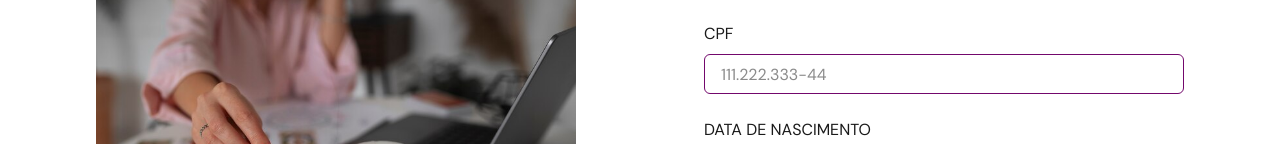
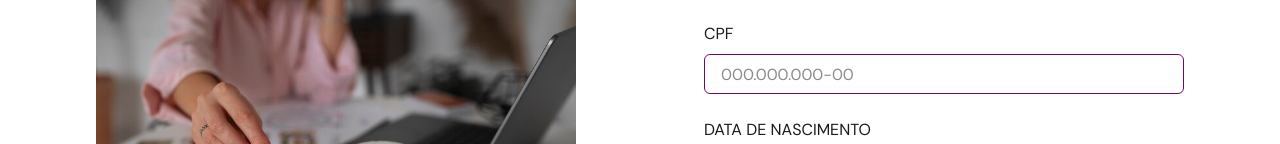
Before and after one commit to liviadpinheiro/tcc-app, a Next.js app: page /cadastrar in a window 1280 px wide. Shown: the part 394-538 px from the top of the page. Built offline with nearby package versions, Linux system fonts and the light colour scheme; a web font is replaced by a local one.

Commit message:
feat: sign up integration with backend

```diff
--- a/src/components/Atom/Input/Input.tsx
+++ b/src/components/Atom/Input/Input.tsx
@@ -6,31 +6,45 @@ import {
   InputGroup,
   InputRightElement,
   InputLeftElement,
+  FormControlProps,
+  FormHelperText,
 } from '@chakra-ui/react'
-import { ReactNode } from 'react'
+import React, { ReactNode } from 'react'
+import ReactInputMask from 'react-input-mask'
 
 export interface InputProps extends ChakraInputProps {
   label?: string
-  placeholder?: string
   rightElement?: ReactNode
   leftElement?: ReactNode
   labelVariant?: 'bgDark' | 'bgLight'
+  controlProps?: FormControlProps
+  mask?: string | (string | RegExp)[]
+  errorText?: string
 }
 
 export const Input = ({
   label,
-  placeholder,
   labelVariant,
   leftElement,
   rightElement,
+  controlProps,
+  errorText,
+  mask,
   ...props
 }: InputProps) => {
   return (
-    <FormControl>
+    <FormControl isInvalid={Boolean(errorText)} {...controlProps}>
       <FormLabel variant={labelVariant}>{label}</FormLabel>
-      <InputGroup>
+      <InputGroup flexDir={'column'}>
         {leftElement && <InputLeftElement>{leftElement}</InputLeftElement>}
-        <ChakraInput placeholder={placeholder} {...props} />
+          {mask ? (
+            <ReactInputMask mask={mask} {...props}>
+              {(inputProps: InputProps) => <ChakraInput {...inputProps} />}
+            </ReactInputMask>
+          ) : (
+            <ChakraInput {...props} />
+          )}
+        {errorText && <FormHelperText color={'red.500'}>{errorText}</FormHelperText>}
         {rightElement && <InputRightElement>{rightElement}</InputRightElement>}
       </InputGroup>
     </FormControl>
--- a/src/pages/cadastrar.tsx
+++ b/src/pages/cadastrar.tsx
@@ -1,4 +1,4 @@
-import { Flex, SimpleGrid, Text, Img } from '@chakra-ui/react'
+import { Flex, SimpleGrid, Text, Img, useToast } from '@chakra-ui/react'
 import MainTemplate from '../components/Template/MainTemplate'
 import Head from 'next/head'
 import { useRouter } from 'next/router'
@@ -10,14 +10,77 @@ import { useState } from 'react'
 import { CustomShowIcon } from '../../public/icons/show'
 import Link from 'next/link'
 import { Button } from '../components/Atom/Button'
+import * as yup from "yup"
+import { CreateUserDTO } from 'src/interfaces/create-user.dto'
+import { useFormik } from 'formik'
+import { createUser } from 'src/service/user.service'
+
+const validationSchema = yup.object().shape({
+  fullName: yup.string().required("O nome é obrigatório"),
+  email: yup.string().email("E-mail inválido").required("O e-mail é obrigatório"),
+  confirmEmail: yup.string()
+    .oneOf([yup.ref('email'), undefined], 'Os emails devem corresponder')
+    .required("A confirmação de email é obrigatória"),
+  birthdate: yup.date()
+    .max(new Date(), "A data de nascimento não pode ser no futuro")
+    .required("A data de nascimento é obrigatória"),
+  cpf: yup.string().length(14, "O CPF deve ter 11 números").required("O CPF é obrigatório"),
+  password: yup.string().min(8, "A senha deve ter pelo menos 8 caracteres").required("A senha é obrigatória"),
+  confirmPassword: yup.string()
+    .oneOf([yup.ref('password'), undefined], 'As senhas devem corresponder')
+    .required("A confirmação de senha é obrigatória"),
+})
 
 const LogIn: NextPage = () => {
+  const router = useRouter()
+  const toast = useToast()
+
+  const [isLoading, setIsLoading] = useState(false);
   const [showPass, setShowPass] = useState(false)
   const [showConfPass, setShowConfPass] = useState(false)
   const handleClickPass = () => setShowPass(!showPass)
   const handleClickConfPass = () => setShowConfPass(!showConfPass)
 
-  const { pathname } = useRouter()
+  const formik = useFormik({
+    initialValues: {
+      fullName: '',
+      email: '',
+      confirmEmail: '',
+      birthdate: undefined,
+      cpf: '',
+      password: '',
+      confirmPassword: '',
+    },
+    validationSchema,
+    onSubmit: async (values: CreateUserDTO) => {
+      setIsLoading(true)
+      try {
+        await createUser(values)
+
+        toast({
+          title: 'Cadastro realizado.',
+          description: "Você será redirecionado para a página de login.",
+          status: 'success',
+          duration: 3000,
+          isClosable: true,
+        })
+
+        setTimeout(() => {
+          router.push('/entrar');
+        }, 3100);
+      } catch (error) {
+        toast({
+          title: "Erro!",
+          description: error.message,
+          status: "error",
+          duration: 3000,
+          isClosable: true,
+        });
+
+        setIsLoading(false)
+      }
+    },
+  });
 
   return (
     <Flex>
@@ -29,7 +92,7 @@ const LogIn: NextPage = () => {
         />
         <link rel="icon" href="/favicon.ico" />
       </Head>
-      <MainTemplate pathname={pathname} navbarVariant={NAVBAR_VARIANT.default}>
+      <MainTemplate pathname={router.pathname} navbarVariant={NAVBAR_VARIANT.default}>
         <SimpleGrid
           columns={[1, 1, 2, 2]}
           alignItems={'center'}
@@ -57,38 +120,48 @@ const LogIn: NextPage = () => {
               rounded={'8px'}
             />
           </Flex>
+          <form onSubmit={formik.handleSubmit}>
             <Flex flexDir={'column'} gap={'24px'}>
               <Input
                 label={'Nome completo'}
                 placeholder={'Maria Silva'}
                 labelVariant={'bgLight'}
                 variant={'outline'}
+                errorText={formik.touched.fullName ? formik.errors.fullName : undefined}
+                {...formik.getFieldProps("fullName")}
               />
               <Input
                 label={'e-mail'}
                 placeholder={'maria@silva.com'}
                 labelVariant={'bgLight'}
                 variant={'outline'}
-              type={'email'}
+                errorText={formik.touched.email  ? formik.errors.email : undefined}
+                {...formik.getFieldProps("email")}
               />
               <Input
                 label={'confirmar e-mail'}
                 placeholder={'maria@silva.com'}
                 labelVariant={'bgLight'}
                 variant={'outline'}
-              type={'email'}
+                errorText={formik.touched.confirmEmail  ? formik.errors.confirmEmail : undefined}
+                {...formik.getFieldProps("confirmEmail")}
               />
               <Input
                 label={'cpf'}
-              placeholder={'111.222.333-44'}
+                placeholder={'000.000.000-00'}
                 labelVariant={'bgLight'}
                 variant={'outline'}
+                mask={'999.999.999-99'}
+                errorText={formik.touched.cpf  ? formik.errors.cpf : undefined}
+                {...formik.getFieldProps("cpf")}
               />
               <Input
                 label={'Data de nascimento'}
                 labelVariant={'bgLight'}
                 type={'date'}
                 variant={'outline'}
+                errorText={formik.touched.birthdate  ? formik.errors.birthdate : undefined}
+                {...formik.getFieldProps("birthdate")}
               />
               <Input
                 label={'senha'}
@@ -101,6 +174,8 @@ const LogIn: NextPage = () => {
                   </Flex>
                 }
                 type={showPass ? 'text' : 'password'}
+                errorText={formik.touched.password  ? formik.errors.password : undefined}
+                {...formik.getFieldProps("password")}
               />
               <Input
                 label={'confirmar senha'}
@@ -113,13 +188,13 @@ const LogIn: NextPage = () => {
                 }
                 variant={'outline'}
                 type={showConfPass ? 'text' : 'password'}
+                errorText={formik.touched.confirmPassword  ? formik.errors.confirmPassword : undefined}
+                {...formik.getFieldProps("confirmPassword")}
               />
               <Flex gap={'12px'} flexDir={{ base: 'column', md: 'row' }}>
-              <Link href={'/'}>
-                <Button w={{ base: '100%', md: 'fit-content' }}>
+                <Button isLoading={isLoading} type='submit' w={{ base: '100%', md: 'fit-content' }}>
                   Criar conta
                 </Button>
-              </Link>
                 <Link href={'/entrar'}>
                   <Button
                     w={{ base: '100%', md: 'fit-content' }}
@@ -130,6 +205,7 @@ const LogIn: NextPage = () => {
                 </Link>
               </Flex>
             </Flex>
+          </form>
         </SimpleGrid>
       </MainTemplate>
     </Flex>
--- /dev/null
+++ b/src/service/user.service.ts
@@ -0,0 +1,12 @@
+import axios from 'axios'
+import { CreateUserDTO } from 'src/interfaces/create-user.dto'
+
+export const createUser = async (userData: CreateUserDTO) => {
+  try {
+    const response = await axios.post(`${process.env.NEXT_PUBLIC_BACKEND_URL}/user`, userData)
+
+    return response.data;
+  } catch (error) {
+    throw new Error(error.response.data.message || 'Erro ao fazer cadastro')
+  }
+}
```
Also changed, not shown: package.json (+6 -1 lines), src/interfaces/create-user.dto.ts (added, +9 -0 lines), 2 other files (tests, documents, lock files or other folders). Lines whose indentation alone changed are shown as unchanged.
